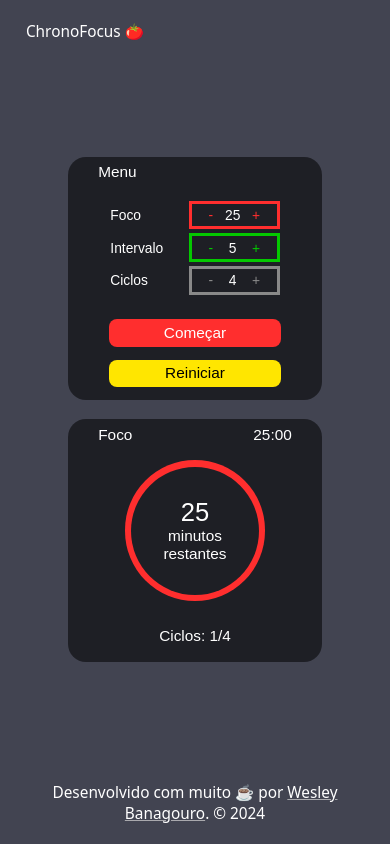
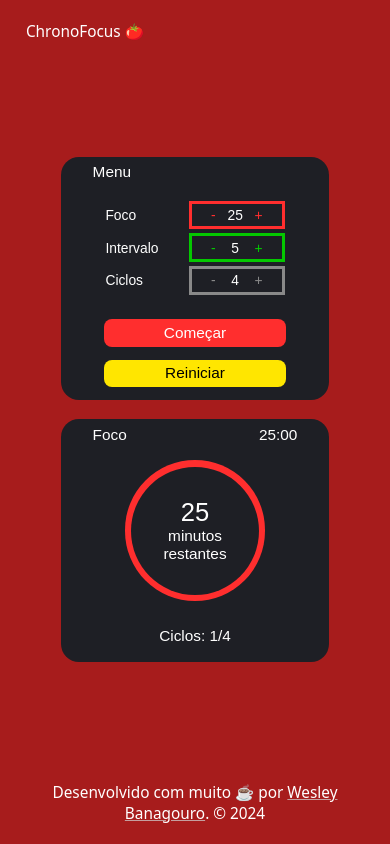
Before and after one commit to WesleyBanagouro/ChronoFocus, a plain HTML site: page index.html in a window 390 px wide. Drawn offline with Linux system fonts and the light colour scheme.

Commit message:
teste responsividade

```diff
--- a/style.css
+++ b/style.css
@@ -392,10 +392,18 @@ footer a {
 @media only screen and (min-width: 330px) and (max-width: 390px) {
     body {
         font-size: 0.6rem;
+        background-color: #a71c1c;
+
     }
 
     #minutos-circulo {
         font-size: 2rem;
+    }
+
+    .card {
+        font-size: 1.2rem;
+        width: 100%;
+
     }
 }
 
```
